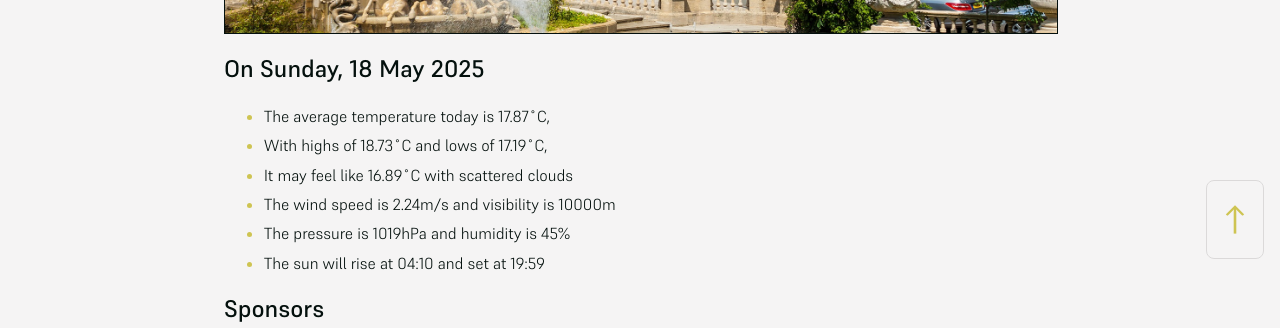
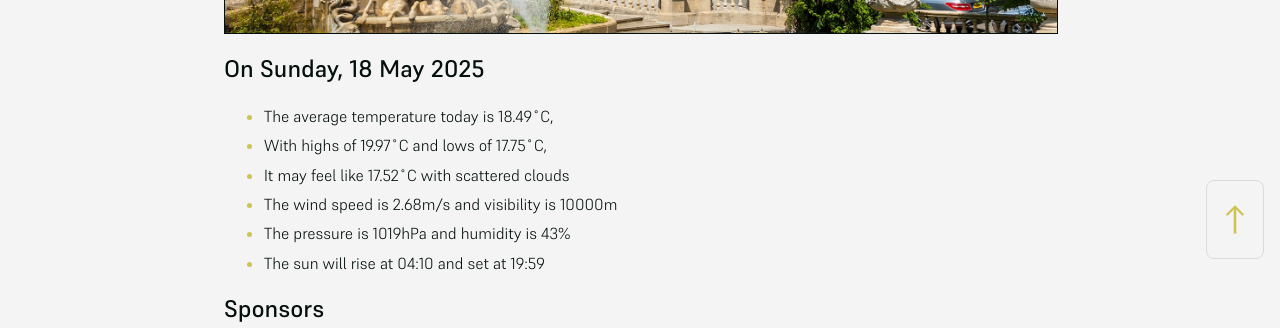
Before and after one commit to mat-0/cheltenham-open-data, a Jekyll site: the page built from index.md, in a window 1280 px wide. Shown: the part 625-953 px from the top of the page. Built offline with Jekyll 4.4.1, drawn with Linux system fonts in a browser that asks for light colours.

Commit message:
Updated 2025-05-18 15:57:48

```diff
--- a/index.md
+++ b/index.md
@@ -10,11 +10,11 @@ seo: Menu
 <!-- weather_marker starts -->
 ## On Sunday, 18 May 2025
 
-- The average temperature today is 17.87˚C,
-- With highs of 18.73˚C and lows of 17.19˚C,
-- It may feel like 16.89˚C with scattered clouds
-- The wind speed is 2.24m/s and visibility is 10000m
-- The pressure is 1019hPa and humidity is 45%
+- The average temperature today is 18.49˚C,
+- With highs of 19.97˚C and lows of 17.75˚C,
+- It may feel like 17.52˚C with scattered clouds
+- The wind speed is 2.68m/s and visibility is 10000m
+- The pressure is 1019hPa and humidity is 43%
 - The sun will rise at 04:10 and set at 19:59
 
 <!-- weather_marker ends -->
```
Also changed, not shown: _data/flood.json (+5 -48 lines), _pages/fix-my-street.md (+1 -1 lines), _pages/news.md (+13 -13 lines).
